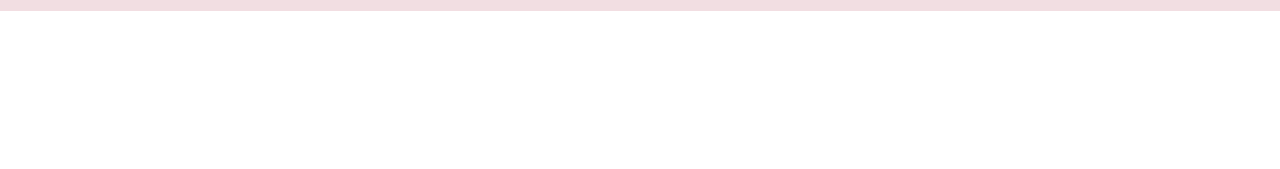
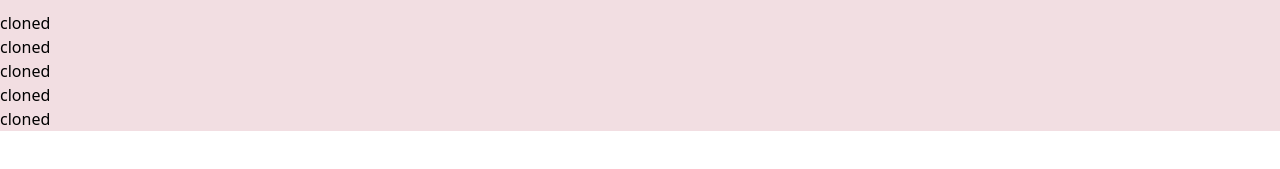
Before and after one commit to tasnim-jawad/careCat, a website: page index.html in a window 1280 px wide. Shown: the part 53-222 px from the top of the page. Drawn offline with Linux system fonts and the light colour scheme.

Commit message:
some h1 added for test

```diff
--- a/index.html
+++ b/index.html
@@ -94,9 +94,13 @@
       <section id="banner" class="bg-[#F2DEE2]">
         <div class="md:container md:mx-auto">
             <div>
-
+              <h1>cloned</h1>
+              <h1>cloned</h1>
+              <h1>cloned</h1>
+              <h1>cloned</h1>
+              <h1>cloned</h1>
             </div>
-        </div>
+          </div>
       </section>
 
 </body>
```
